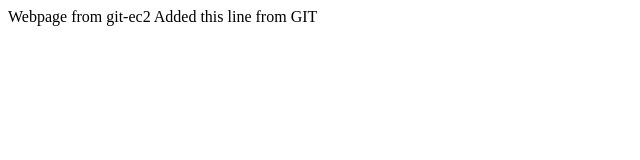
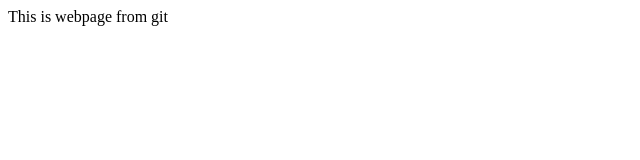
Before and after one commit to SadhanaAWS/CloudAWS, a plain HTML site: page index.html in a window 1280 px wide. Shown: the whole page, without its empty margins (0-640 px from the left). Drawn offline with Linux system fonts and the light colour scheme.

Commit message:
Update index.html

```diff
--- a/index.html
+++ b/index.html
@@ -1,2 +1,3 @@
-<html>  Webpage from git-ec2  </html>
-<html>  Added this line from GIT  </html>
+<html>
+This is webpage from git
+</html>
```
